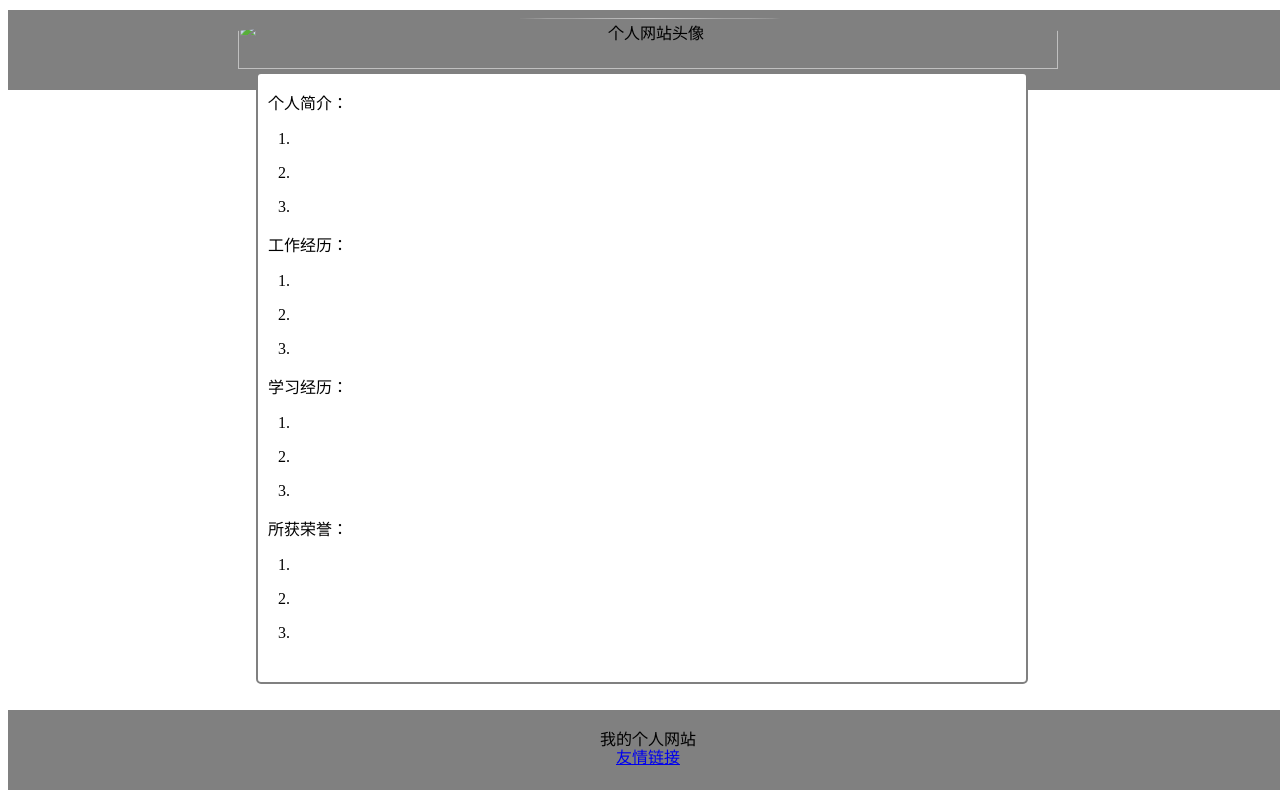
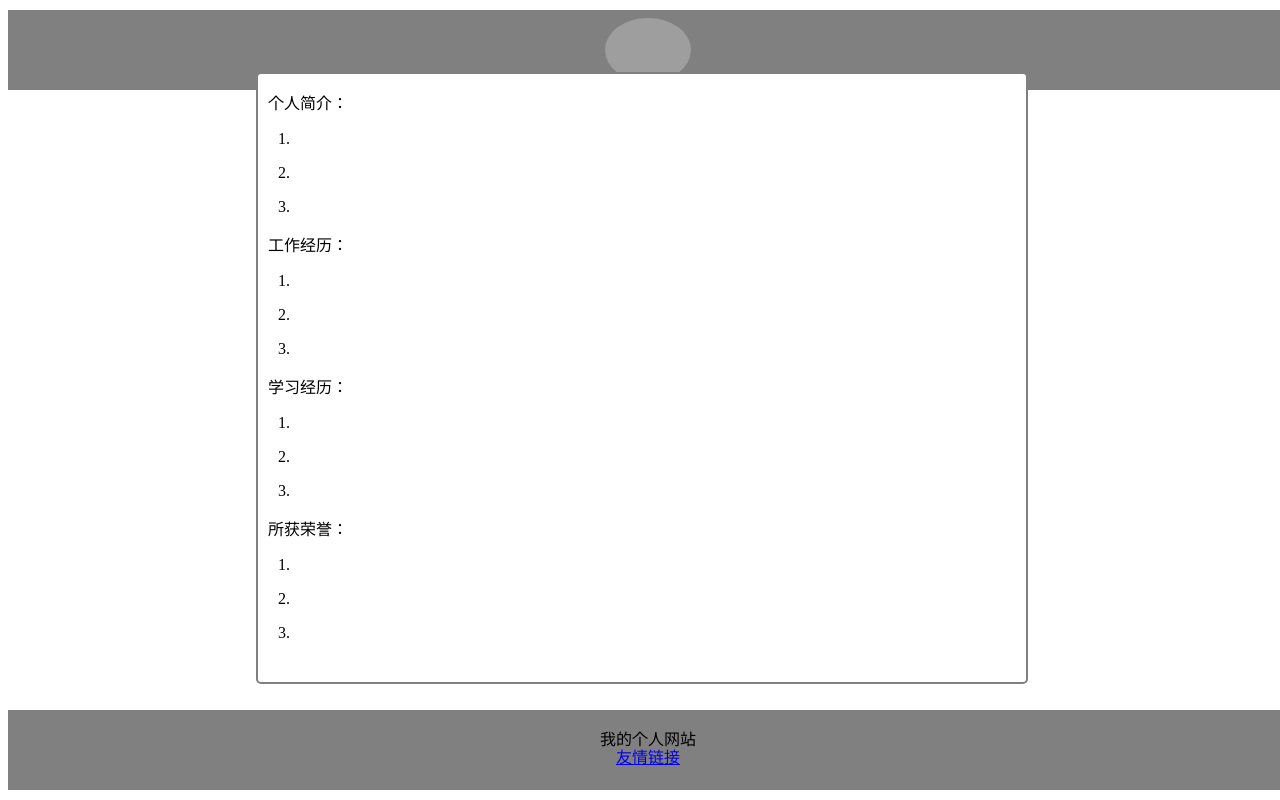
Before and after one commit to znkilluya/main, a plain HTML site: page index.html in a window 1280 px wide. Drawn offline with Linux system fonts and the light colour scheme; the site is published under a folder, as on GitHub Pages, so addresses that start at the root find nothing.

Commit message:
Update index.html

```diff
--- a/index.html
+++ b/index.html
@@ -1,7 +1,7 @@
 <body>
 	<div style="background:gray;text-align:center;position: fixed;display: inline-block;width: 100%;height: 10%;top:10">
 		<img style="height:80%;border-radius:50%;padding: 8px;"
-			src="/logo.png" alt="个人网站头像">
+			src="logo.png" alt="个人网站头像">
 	</div>
 	<div
 		style="background:white;width:60%;border: 2px solid gray;border-radius: 5px;height: 76%;margin-top: 5%;position: fixed;left:20%;overflow: auto;">
```
